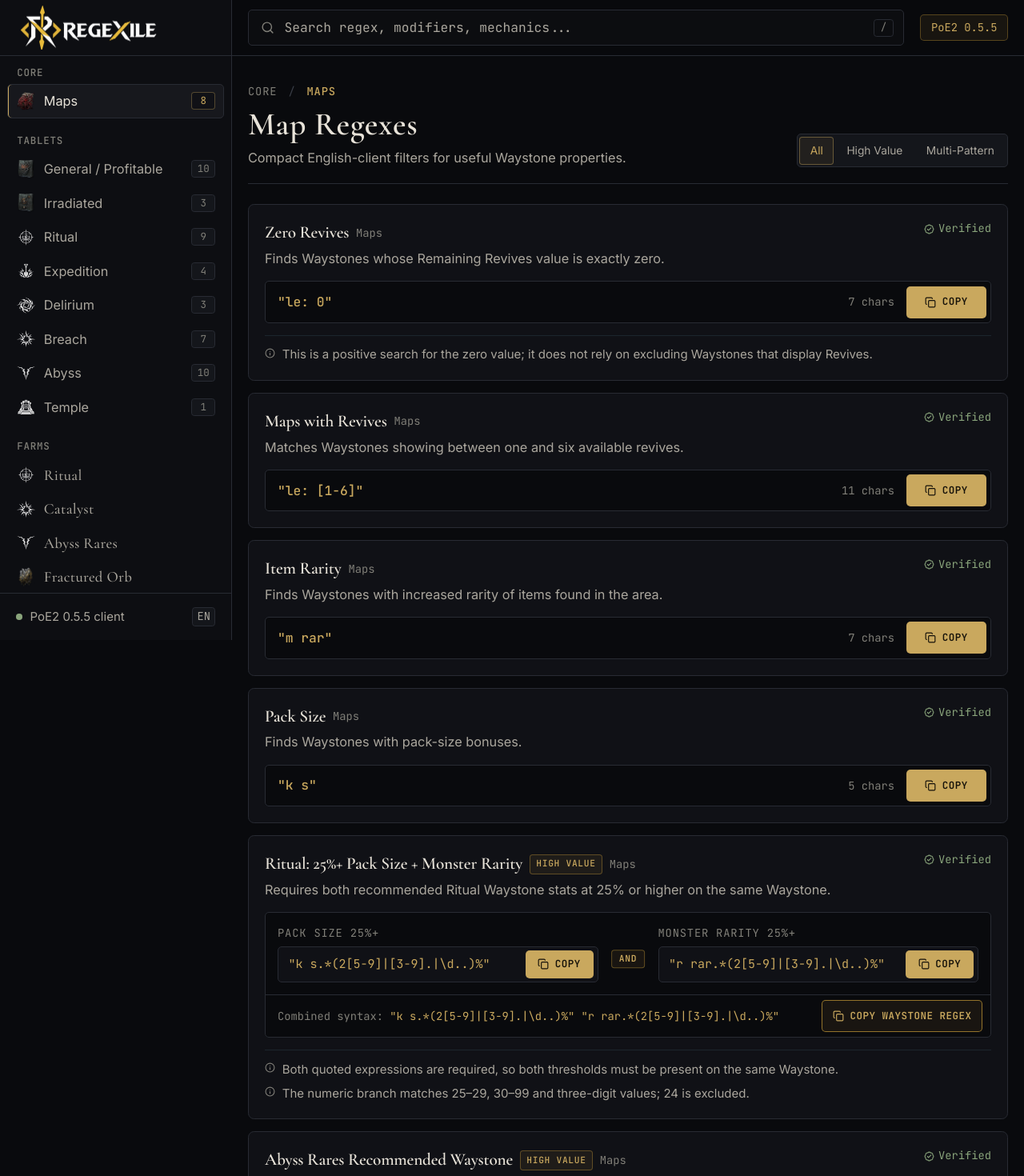
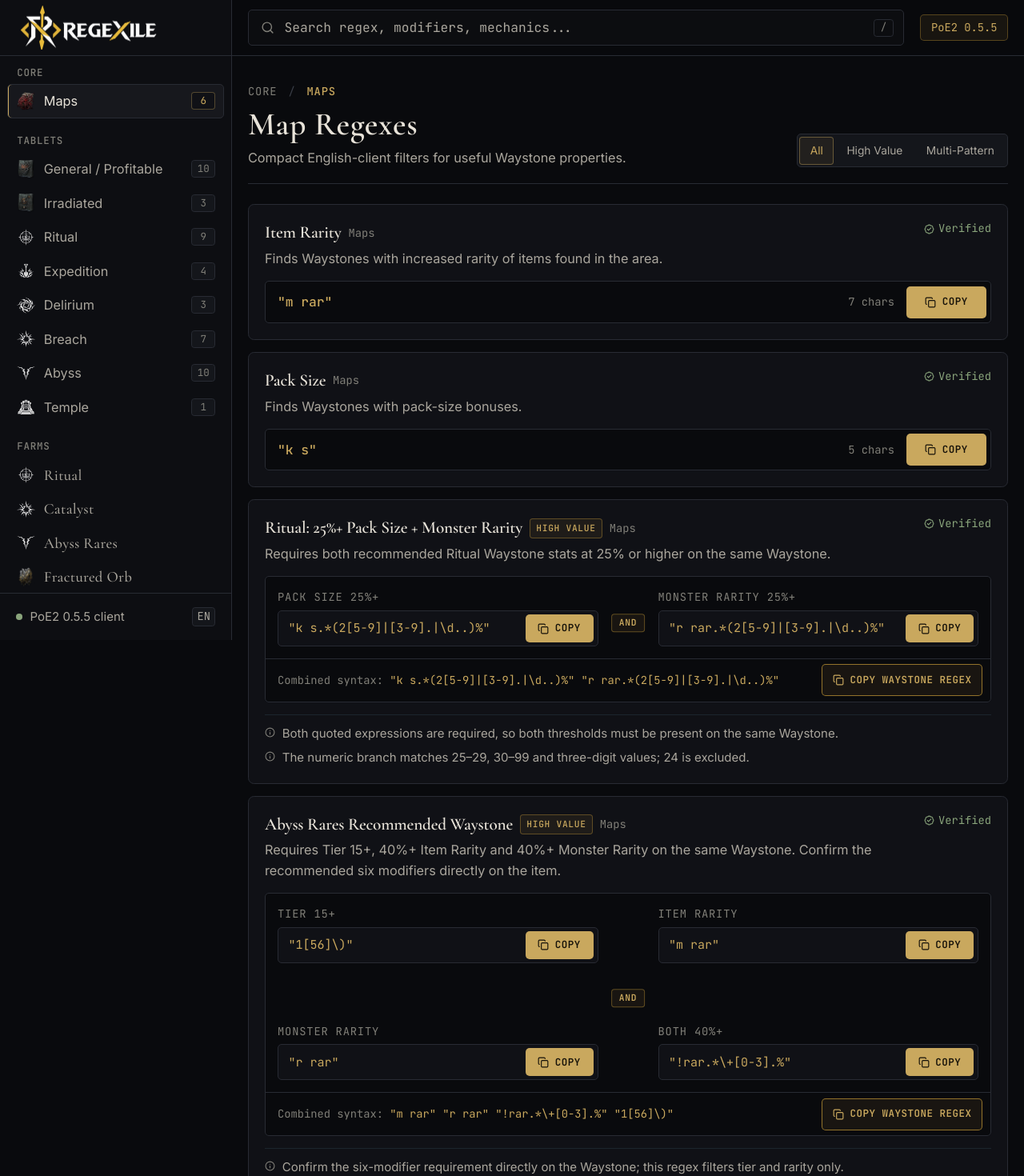
Before and after one commit to SCamposs/regexile, a Next.js app: page /maps in a window 1280 px wide. Shown: the top 1470 px of the page at 80% size. Built offline with nearby package versions, Linux system fonts and the light colour scheme.

Commit message:
fix: remove waystone revive filters

```diff
--- a/src/content/farms.ts
+++ b/src/content/farms.ts
@@ -379,7 +379,7 @@ export const farmGuides: FarmGuide[] = [
       { id: "destination", label: "Choose Next City" },
       { id: "tree", label: "Equip Catalyst Tree" },
       { id: "tablets", label: "Insert 3 Tablets" },
-      { id: "waystone", label: "T15/T16 · 0 Revives" },
+      { id: "waystone", label: "T15/T16 Waystone" },
       { id: "run", label: "Spam Maps Toward City" },
       { id: "collect", label: "Collect Catalysts" },
       { id: "continue", label: "Continue Atlas Path" },
@@ -395,7 +395,7 @@ export const farmGuides: FarmGuide[] = [
         items: [
           { label: "Type", value: "Transit / Map Spam", tone: "value" },
           { label: "Destination", value: "Next City" },
-          { label: "Waystone", value: "T15 / T16 · 0 Revives", tone: "warning" },
+          { label: "Waystone", value: "T15 / T16", tone: "warning" },
           { label: "Tablets", value: "3× Hiveblood + Wombgift", tone: "value" },
           { label: "Minimum roll", value: "None", tone: "value" },
           { label: "Buying strategy", value: "Use owned / cheap Tablets", tone: "warning" },
@@ -415,7 +415,6 @@ export const farmGuides: FarmGuide[] = [
               { id: "path", label: "Pathing toward a City" },
               { id: "tree", label: "Correct Catalyst Currency Womb tree active", asset: gameAssets.adaptiveCatalyst },
               { id: "tier", label: "T15 or T16 Waystone", asset: gameAssets.waystoneTier15 },
-              { id: "revives", label: "0 Revives" },
             ],
           },
           {
@@ -507,9 +506,9 @@ export const farmGuides: FarmGuide[] = [
       {
         type: "checklists",
         title: "Waystone requirements",
-        description: "This is a map-spam strategy; only tier and revive count are prescribed.",
+        description: "This is a map-spam strategy; only the Waystone tier is prescribed.",
         columns: [
-          { title: "Mandatory", tone: "required", items: [{ id: "tier", label: "Tier 15 or Tier 16" }, { id: "revives", label: "0 Revives", detail: "Use the shared positive search for Remaining Revives: 0." }] },
+          { title: "Mandatory", tone: "required", items: [{ id: "tier", label: "Tier 15 or Tier 16" }] },
           { title: "No specific modifiers required", tone: "recommended", items: [{ id: "simple", label: "Any other affix combination is acceptable", detail: "Choose a map your build can complete reliably." }] },
         ],
       },
--- a/src/content/regex.ts
+++ b/src/content/regex.ts
@@ -66,24 +66,6 @@ export const regexSections: RegexSection[] = [
     group: "maps",
     entries: [
       verified({
-        id: "maps-zero-revives",
-        title: "Zero Revives",
-        description: "Finds Waystones whose Remaining Revives value is exactly zero.",
-        patterns: [{ value: '"le: 0"', sourceText: "Remaining Revives: 0" }],
-        tags: ["zero revives", "revives", "waystone"],
-        notes: ["This is a positive search for the zero value; it does not rely on excluding Waystones that display Revives."],
-        category: "Maps",
-        sources: [{ name: "poe2.re Waystone generator", url: "https://github.com/veiset/poe.re/blob/master/poe2/src/pages/waystone/WaystoneResult.ts", verifiedAt: "2026-09-24" }],
-      }),
-      verified({
-        id: "maps-revives",
-        title: "Maps with Revives",
-        description: "Matches Waystones showing between one and six available revives.",
-        patterns: [{ value: '"le: [1-6]"', sourceText: "Revives available: 1–6" }],
-        tags: ["revives", "waystone"],
-        category: "Maps",
-      }),
-      verified({
         id: "maps-item-rarity",
         title: "Item Rarity",
         description: "Finds Waystones with increased rarity of items found in the area.",
@@ -122,22 +104,20 @@ export const regexSections: RegexSection[] = [
       verified({
         id: "maps-abyss-rares-item-monster-rarity-40",
         title: "Abyss Rares Recommended Waystone",
-        description: "Requires Tier 15+, at least six modifiers, 40%+ Item Rarity and 40%+ Monster Rarity on the same Waystone.",
+        description: "Requires Tier 15+, 40%+ Item Rarity and 40%+ Monster Rarity on the same Waystone. Confirm the recommended six modifiers directly on the item.",
         patterns: [
           { value: '"1[56]\\)"', label: "Tier 15+", sourceText: "Waystone Tier (15) or Waystone Tier (16)" },
-          { value: '"s: 0"', label: "6+ Modifiers", sourceText: "Remaining Revives: 0" },
           { value: '"m rar"', label: "Item Rarity", sourceText: "Item Rarity property is present" },
           { value: '"r rar"', label: "Monster Rarity", sourceText: "Monster Rarity property is present" },
           { value: '"!rar.*\\+[0-3].%"', label: "Both 40%+", sourceText: "Exclude Item or Monster Rarity values below 40%" },
         ],
         requireAllPatterns: true,
-        combinedPattern: '"m rar" "r rar" "!rar.*\\+[0-3].%" "1[56]\\)" "s: 0"',
+        combinedPattern: '"m rar" "r rar" "!rar.*\\+[0-3].%" "1[56]\\)"',
         combinedCopyLabel: "Copy Waystone regex",
         tags: ["abyss rares", "tier 15", "six modifiers", "item rarity", "monster rarity", "40 percent", "waystone"],
         notes: [
-          "The zero-Revives property is the current English-client filter for Waystones with six or more modifiers.",
+          "Confirm the six-modifier requirement directly on the Waystone; this regex filters tier and rarity only.",
           "Both Rarity properties are required, while the negative numeric expression rejects either value from 0–39%; three-digit values remain valid.",
-          "The complete search uses the full 50-character in-game limit.",
         ],
         variant: "high-value",
         category: "Maps",
```
